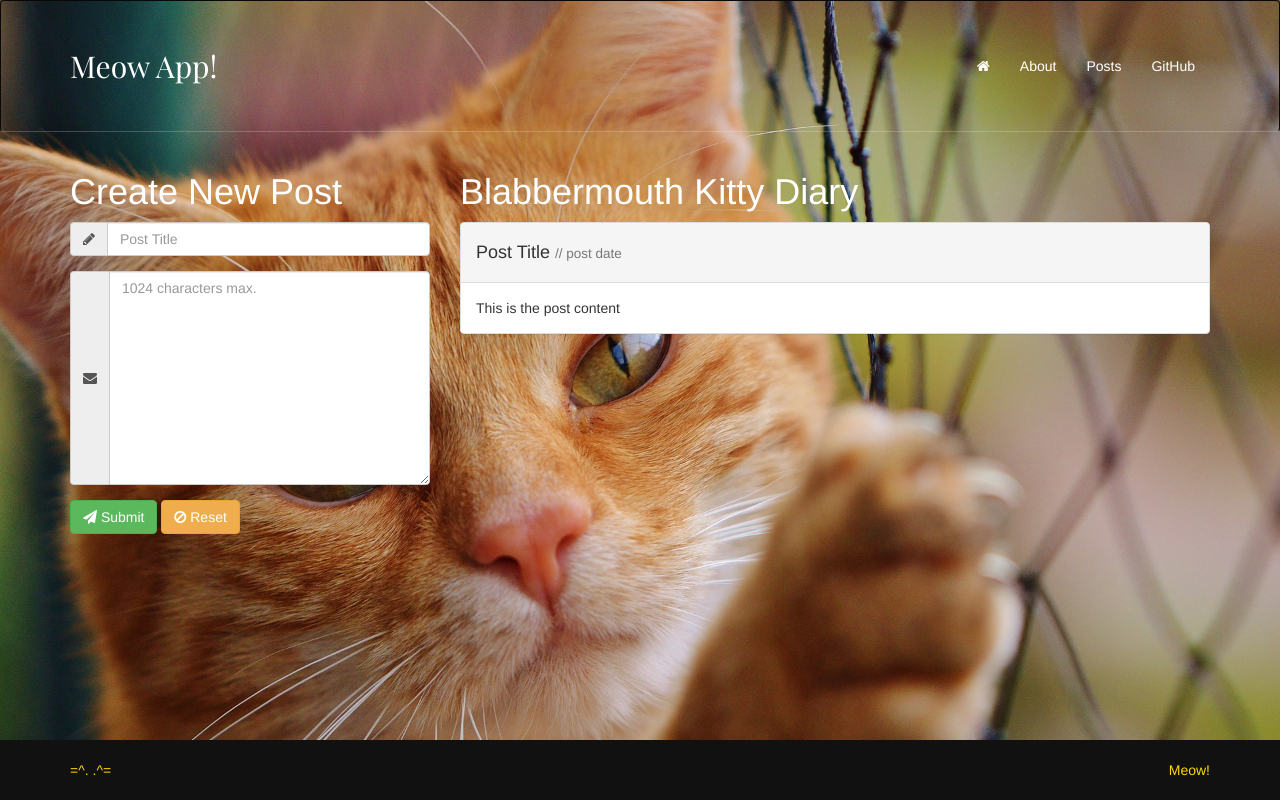
After one commit to rochellelewis/ng4-meow-demo, a PHP site: page /static-ui/posts.php in a window 1280 px wide. The commit adds this page. Run offline with PHP 8.4, Linux system fonts and the light colour scheme; some libraries are stand-ins or nearby versions; some web fonts are replaced.

Commit message:
update static ui with posts page

```diff
--- a/static-ui/css/style.css
+++ b/static-ui/css/style.css
@@ -29,6 +29,7 @@ body {
 	background: url("../img/bg-cat.jpg") no-repeat center center;
 	background-attachment: fixed;
 	background-size: cover;
+	padding-bottom: 100px;
 }
 
 main.bg .jumbotron {
@@ -37,7 +38,7 @@ main.bg .jumbotron {
 }
 
 main.bg .jumbotron > h1 {
-	color: gold;
+	color: #fff;
 	font-family: 'Playfair Display', Times, serif;
 	text-shadow: 3px 3px 0 black;
 	text-transform: uppercase;
@@ -112,6 +113,13 @@ nav.navbar {
 }
 
 /****************************************
+* Post Content
+*****************************************/
+.panel-body {
+	color: #333;
+}
+
+/****************************************
 * Footer
 *****************************************/
 footer {
--- a/static-ui/lib/header.php
+++ b/static-ui/lib/header.php
@@ -18,7 +18,7 @@
 				<ul class="nav navbar-nav navbar-right">
 					<li><a href=""><i class="fa fa-home"></i></a></li>
 					<li><a href="about.php">About</a></li>
-					<li><a href="sign-up.php">Sign Up</a></li>
+					<li><a href="posts.php">Posts</a></li>
 					<li><a href="https://github.com/rlewis2892/ng4-meow-demo" target="_blank">GitHub</a></li>
 				</ul>
 
--- /dev/null
+++ b/static-ui/posts.php
@@ -0,0 +1,63 @@
+<?php require_once("lib/head-utils.php");?>
+<body class="sfooter">
+	<div class="sfooter-content">
+
+		<!-- insert header and navbar -->
+		<?php require_once("lib/header.php");?>
+
+		<main class="bg">
+			<div class="container">
+				<div class="row">
+
+					<div class="col-md-4">
+						<h1>Create New Post</h1>
+
+						<!-- Create New Post Form -->
+						<form id="contact-form">
+							<div class="form-group">
+								<label class="sr-only" for="postTitle">Title <span class="text-danger">*</span></label>
+								<div class="input-group">
+									<div class="input-group-addon">
+										<i class="fa fa-pencil" aria-hidden="true"></i>
+									</div>
+									<input type="text" class="form-control" id="postTitle" name="postTitle" placeholder="Post Title">
+								</div>
+							</div>
+							<div class="form-group">
+								<label class="sr-only" for="postContent">Content <span class="text-danger">*</span></label>
+								<div class="input-group">
+									<div class="input-group-addon">
+										<i class="fa fa-envelope" aria-hidden="true"></i>
+									</div>
+									<textarea class="form-control" name="postContent" id="postContent" cols="30" rows="10" placeholder="1024 characters max."></textarea>
+								</div>
+							</div>
+
+							<button class="btn btn-success" type="submit"><i class="fa fa-paper-plane"></i> Submit</button>
+							<button class="btn btn-warning" type="reset"><i class="fa fa-ban"></i> Reset</button>
+						</form>
+
+					</div>
+
+					<div class="col-md-8">
+						<h1>Blabbermouth Kitty Diary</h1>
+
+						<!-- Begin Post Item -->
+						<div class="panel panel-default">
+							<div class="panel-heading">
+								<div class="h4">Post Title <small>// post date</small></div>
+							</div>
+							<div class="panel-body">
+								This is the post content
+							</div>
+						</div>
+					</div>
+				</div>
+			</div>
+		</main>
+	</div><!--/.sfooter-content-->
+
+	<!-- insert footer -->
+	<?php require_once("lib/footer.php");?>
+</body>
+</html>
```
Also changed, not shown: static-ui/sign-up.php (deleted, +0 -70 lines).
